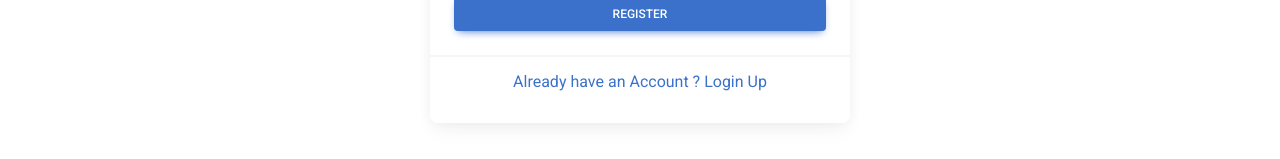
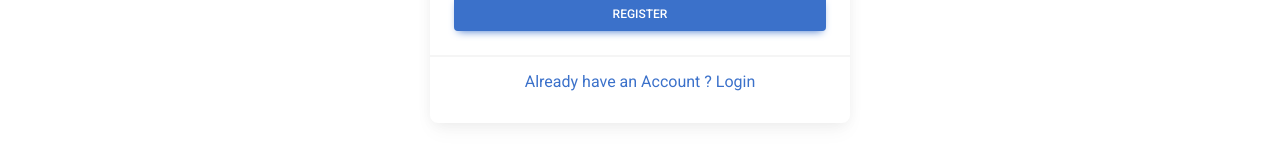
Before and after one commit to Dharanikumar19/Blog-Website-FrontEnd, a React (Create React App) app: page /register in a window 1280 px wide. Shown: the part 443-602 px from the top of the page. Built offline with nearby package versions, Linux system fonts and the light colour scheme.

Commit message:
corrections

```diff
--- a/src/components/Header.js
+++ b/src/components/Header.js
@@ -58,7 +58,7 @@ function Header() {
                                     <>
                                         <MDBNavbarItem>
                                             <MDBNavbarLink href="/addBlog">
-                                                <p className="header-text">Add-Post</p>
+                                                <p className="header-text">Add-Blog</p>
                                             </MDBNavbarLink>
                                         </MDBNavbarItem>
 
--- a/src/pages/Register.js
+++ b/src/pages/Register.js
@@ -100,7 +100,7 @@ function Register() {
                     </MDBValidation>
                 </MDBCardBody>
                 <MDBCardFooter>
-                    <Link to="/login"><p>Already have an Account ? Login Up</p></Link>
+                    <Link to="/login"><p>Already have an Account ? Login</p></Link>
                 </MDBCardFooter>
             </MDBCard>
         </div>
```
